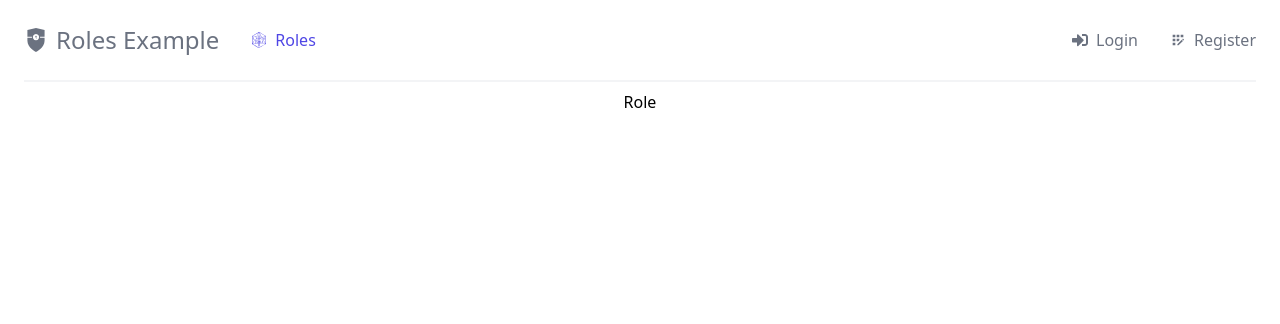
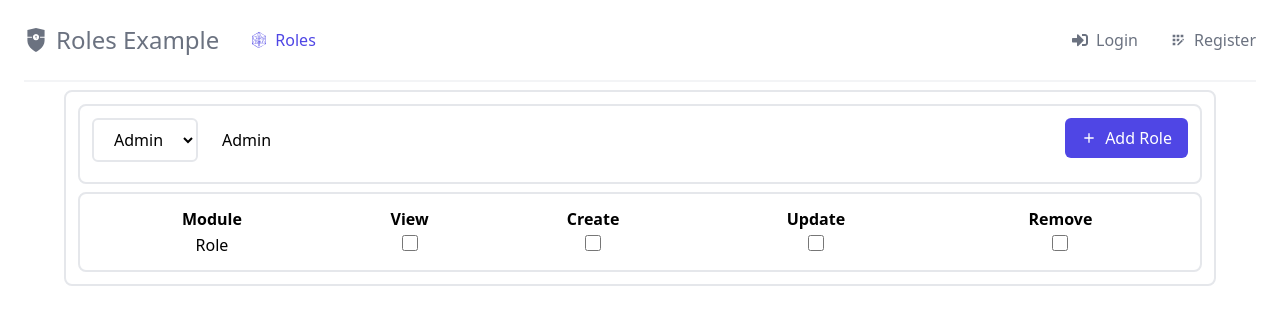
Before and after one commit to kabtamu-degifie/permissions-with-react-redux, a React (Create React App) app in the folder frontend/: page /role in a window 1280 px wide. Shown: the top 324 px of the page. Built offline with nearby package versions, Linux system fonts and the light colour scheme; the HTML template or start-up script is replaced by a standard one.

Commit message:
permission starting page

```diff
--- a/frontend/src/pages/Role/index.js
+++ b/frontend/src/pages/Role/index.js
@@ -1,7 +1,83 @@
 import React from "react";
+import { MdAdd } from "react-icons/md";
 
 function Role() {
-  return <div>Role</div>;
+  return (
+    <div className="grid grid-rows-2 gap-2 w-full ml-12 mr-12 border-gray-200 border-2 p-3 rounded-lg">
+      <div className="border-gray-200 border-2 p-3 rounded-lg">
+        <div className="flex justify-between">
+          <div className="flex justify-start items-center gap-6">
+            <div>
+              <select className="w-auto bg-white border-gray-200 border-2 p-2 pr-4 pl-4 rounded-md">
+                <option>Admin</option>
+                <option>User</option>
+              </select>
+            </div>
+            <div>Admin</div>
+          </div>
+          <div>
+            <button
+              type="button"
+              className="inline-flex items-center  text-white bg-indigo-600 hover:bg-indigo-700 p-2 pr-4 pl-4 rounded-md"
+            >
+              <MdAdd className="mr-2" />
+              Add Role
+            </button>
+          </div>
+        </div>
+      </div>
+      <div className="border-gray-200 border-2 p-3 rounded-lg">
+        <table className="w-full">
+          <thead>
+            <tr>
+              <th>Module</th>
+              <th>View</th>
+              <th>Create</th>
+              <th>Update</th>
+              <th>Remove</th>
+            </tr>
+          </thead>
+          <tbody>
+            <tr className="mb-2 mt-2">
+              <td className="text-center">Role</td>
+              <td className="text-center">
+                <input
+                  className="h-4 w-4 accent-indigo-600"
+                  type="checkbox"
+                  name=""
+                  id=""
+                />
+              </td>
+              <td className="text-center">
+                <input
+                  className="h-4 w-4 accent-indigo-600"
+                  type="checkbox"
+                  name=""
+                  id=""
+                />
+              </td>
+              <td className="text-center">
+                <input
+                  className="h-4 w-4 accent-indigo-600"
+                  type="checkbox"
+                  name=""
+                  id=""
+                />
+              </td>
+              <td className="text-center">
+                <input
+                  className="h-4 w-4 accent-indigo-600"
+                  type="checkbox"
+                  name=""
+                  id=""
+                />
+              </td>
+            </tr>
+          </tbody>
+        </table>
+      </div>
+    </div>
+  );
 }
 
 export default Role;
```
Also changed, not shown: 1 other file (tests, documents, lock files or other folders).
